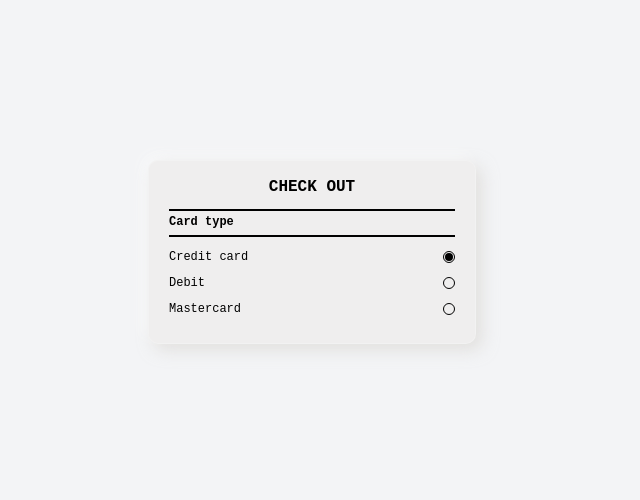
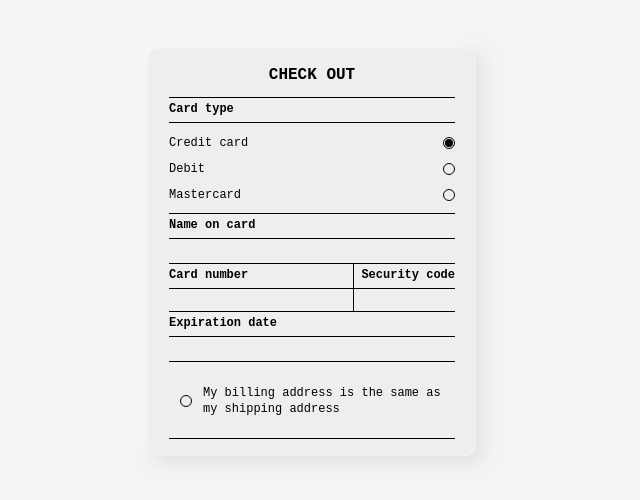
Before and after one commit to MikeyJL/neo-card-checkout, a React (Create React App) app: page / in a window 1280 px wide. Shown: the part 148-648 px from the top of the page, without its empty margins (328-968 px from the left). Built offline with nearby package versions, Linux system fonts and the light colour scheme.

Commit message:
feat: Add same billing select

```diff
--- a/package.json
+++ b/package.json
@@ -44,6 +44,8 @@
   "devDependencies": {
     "autoprefixer": "^10.4.13",
     "postcss": "^8.4.19",
+    "prettier": "^2.8.1",
+    "prettier-plugin-tailwindcss": "^0.2.1",
     "tailwindcss": "^3.2.4"
   }
 }
--- a/src/App.tsx
+++ b/src/App.tsx
@@ -5,19 +5,18 @@
 
 const App = () => {
   const [cardType, setCardType] = useState<CardType>("credit");
+  const [sameBilling, setSameBilling] = useState<boolean>(false);
 
   return (
-    <main className="flex flex-col items-center justify-center h-screen w-screen">
+    <main className="flex h-screen w-screen flex-col items-center justify-center">
       {/* Receipt */}
       <div className="c-card w-[328px] px-5 py-4">
-        <p className="text-center font-bold leading-5 mb-3">CHECK OUT</p>
+        <p className="mb-3 text-center font-bold leading-5">CHECK OUT</p>
 
         {/* Card type*/}
-        <hr className="c-rule" />
-        <p className="leading-[14px] mt-1 mb-1.5 font-bold text-xs">
+        <p className="mb-3 border-y border-black pt-1 pb-1.5 text-xs font-bold leading-[14px]">
           Card type
         </p>
-        <hr className="c-rule mb-3" />
         {CARD_TYPE_OPTIONS.map((type) => (
           <SelectRow
             key={type.value}
@@ -28,6 +27,47 @@
             onChange={(type) => setCardType(type as CardType)}
           />
         ))}
+        {/* Name */}
+        <p className="mb-6 border-y border-black pt-1 pb-1.5 text-xs font-bold leading-[14px]">
+          Name on card
+        </p>
+
+        {/* Card */}
+        <div className="flex border-y border-black">
+          <div className="w-full border-r border-black pt-1 pb-1.5">
+            <p className="text-xs font-bold leading-[14px]">Card number</p>
+          </div>
+
+          <div className="shrink-0 pt-1 pb-1.5 pl-[7px]">
+            <p className="text-xs font-bold leading-[14px]">Security code</p>
+          </div>
+        </div>
+        <div className="flex border-b border-black">
+          <div className="w-full border-r border-black" />
+
+          <div className="shrink-0 pt-1 pb-1.5 pl-[7px]">
+            <div className="h-[12px] w-[94px]" />
+          </div>
+        </div>
+        <p className="mb-6 border-b border-black pt-1 pb-1.5 text-xs font-bold leading-[14px]">
+          Expiration date
+        </p>
+
+        {/* Billing */}
+        <div className="border-y border-black pt-[23px] pb-[21px]">
+          <div
+            className="flex items-center"
+            onClick={() => setSameBilling((value) => !value)}
+          >
+            <div className="mx-[11px] flex h-3 w-3 shrink-0 items-center justify-center rounded-full border border-black">
+              {sameBilling && <div className="h-2 w-2 rounded-full bg-black" />}
+            </div>
+
+            <p className="text-xs">
+              My billing address is the same as my shipping address
+            </p>
+          </div>
+        </div>
       </div>
     </main>
   );
--- a/src/index.css
+++ b/src/index.css
@@ -19,8 +19,4 @@
       -6px -6px 16px rgba(255, 255, 255, 0.5);
     border-radius: 10px;
   }
-
-  .c-rule {
-    @apply w-full border border-black;
-  }
 }
```
Also changed, not shown: 1 other file (tests, documents, lock files or other folders).
